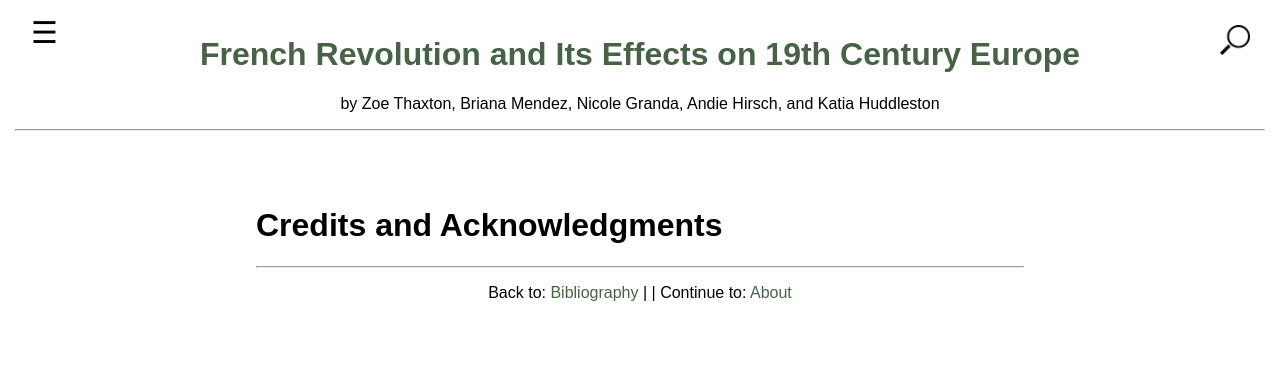
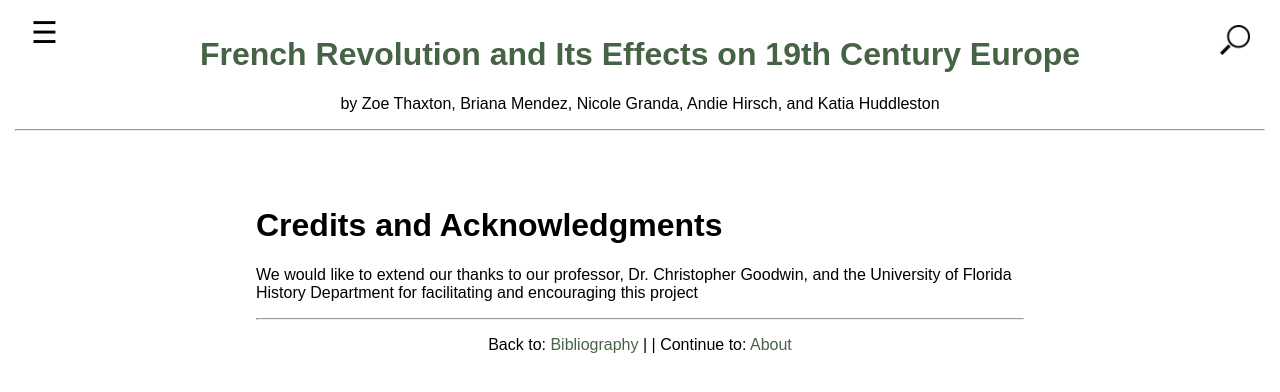
Before and after one commit to zoethaxton/Thaxton_Zoe_EUH3205, a Jekyll site: the page built from 006_credits_acknowledgments.md, in a window 1280 px wide. Shown: the top 392 px of the page. Built offline with Jekyll 4.4.1, drawn with Linux system fonts in a browser that asks for light colours.

Commit message:
Update 006_credits_acknowledgments.md

```diff
--- a/006_credits_acknowledgments.md
+++ b/006_credits_acknowledgments.md
@@ -5,3 +5,5 @@ number: 6
 ---
 
 # Credits and Acknowledgments
+
+We would like to extend our thanks to our professor, Dr. Christopher Goodwin, and the University of Florida History Department for facilitating and encouraging this project
```
